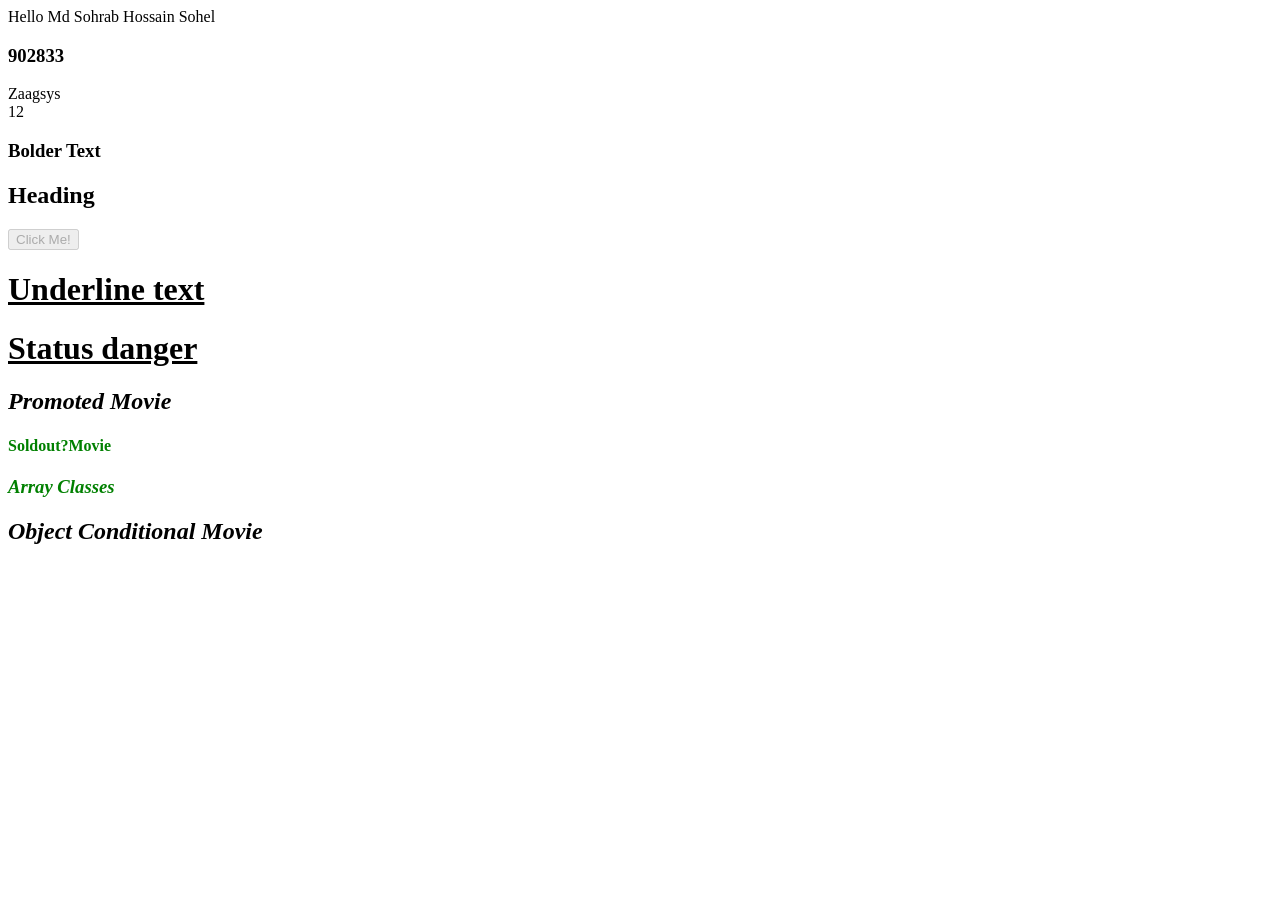
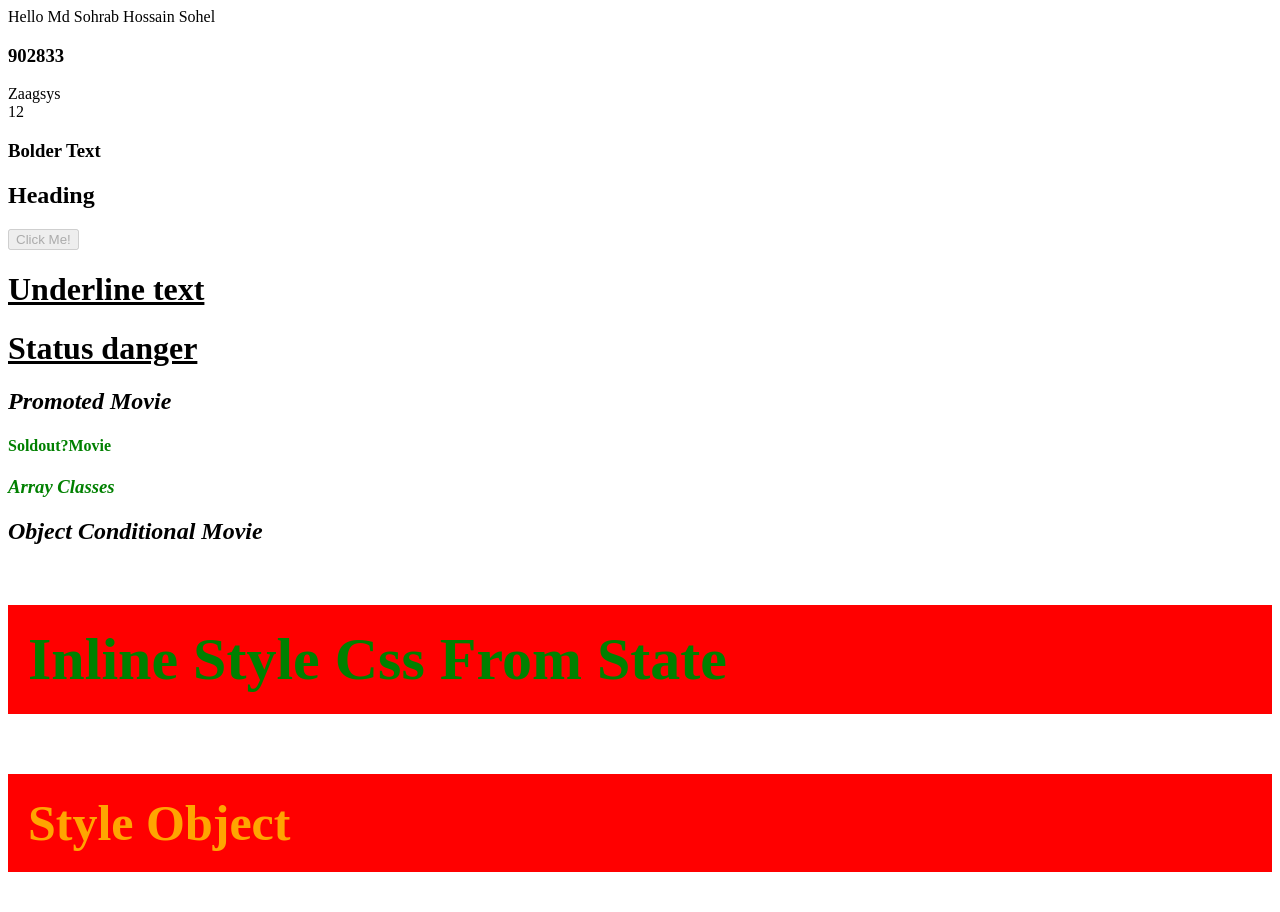
Before and after one commit to sohel902833/vue_start, a Vue app: page / in a window 1280 px wide. Shown: the top 912 px of the page. Before the commit the page ends 800 px from the top, so only its background shows below. Built offline with nearby package versions, Linux system fonts and the light colour scheme.

Commit message:
inline styling done

```diff
--- a/src/App.vue
+++ b/src/App.vue
@@ -7,27 +7,42 @@
   <div>{{ `${5 + 7}` }}</div>
   <!-- render html into dom -->
   <div v-html="html"></div>
-  <h2 v-bind:id="htmlId">Heading</h2>
-  <button v-bind:disabled="isButtonDisabled">Click Me!</button>
+  <h2 :id="htmlId">Heading</h2>
+  <button :disabled="isButtonDisabled">Click Me!</button>
 
   <!-- importing class -->
   <h1 class="underline">Underline text</h1>
-  <h1 class="underline" v-bind:class="status">Status {{ status }}</h1>
-  <h2 v-bind:class="isPromoted && 'promoted'">Promoted Movie</h2>
-  <h4 v-bind:class="isSoldout ? 'sold-out' : 'new'">Soldout?Movie</h4>
+  <h1 class="underline" :class="status">Status {{ status }}</h1>
+  <h2 :class="isPromoted && 'promoted'">Promoted Movie</h2>
+  <h4 :class="isSoldout ? 'sold-out' : 'new'">Soldout?Movie</h4>
   <!-- array bind class  -->
-  <h3 v-bind:class="[isSoldout ? 'sold-out' : 'new', isPromoted && 'promoted']">
+  <h3 :class="[isSoldout ? 'sold-out' : 'new', isPromoted && 'promoted']">
     Array Classes
   </h3>
   <!-- object conditional text  -->
   <h2
-    v-bind:class="{
+    :class="{
       promoted: isPromoted,
       'sold-out': isSoldout,
     }"
   >
     Object Conditional Movie
   </h2>
+  <!-- inline css  -->
+  <h3
+    :style="{
+      color: highlightColor,
+      'font-size': `${headerSize}px`,
+      padding: '20px',
+      'background-color': 'red',
+    }"
+  >
+    Inline Style Css From State
+  </h3>
+  <h2 :style="headerStyleObj">Style Object</h2>
+
+  <!-- inline css with array object -->
+  <h1 :style="[baseStyleObject, successStyleObject]">Inline Style Array</h1>
 </template>
 
 <script>
@@ -44,6 +59,24 @@ export default {
       status: "danger",
       isPromoted: true,
       isSoldout: false,
+      highlightColor: "green",
+      headerSize: 60,
+      headerStyleObj: {
+        color: "orange",
+        fontSize: "50px",
+        padding: "20px",
+        background: "red",
+      },
+      baseStyleObject: {
+        color: "green",
+        backgroundColor: "lightgreen",
+        border: "1px solid green",
+      },
+      successStyleObject: {
+        color: "green",
+        backgroundColor: "lightgreen",
+        border: "1px solid green",
+      },
     };
   },
 };
```
